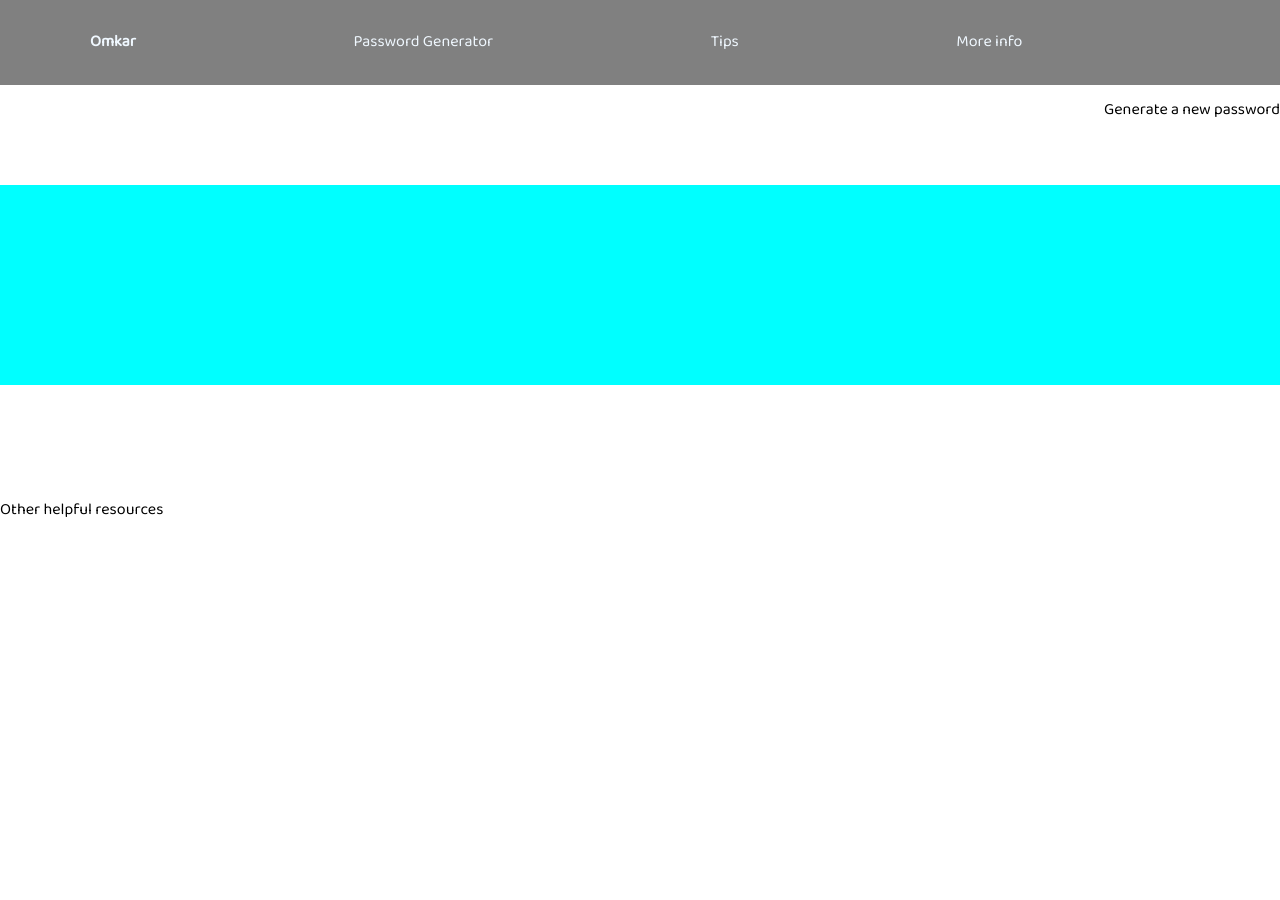
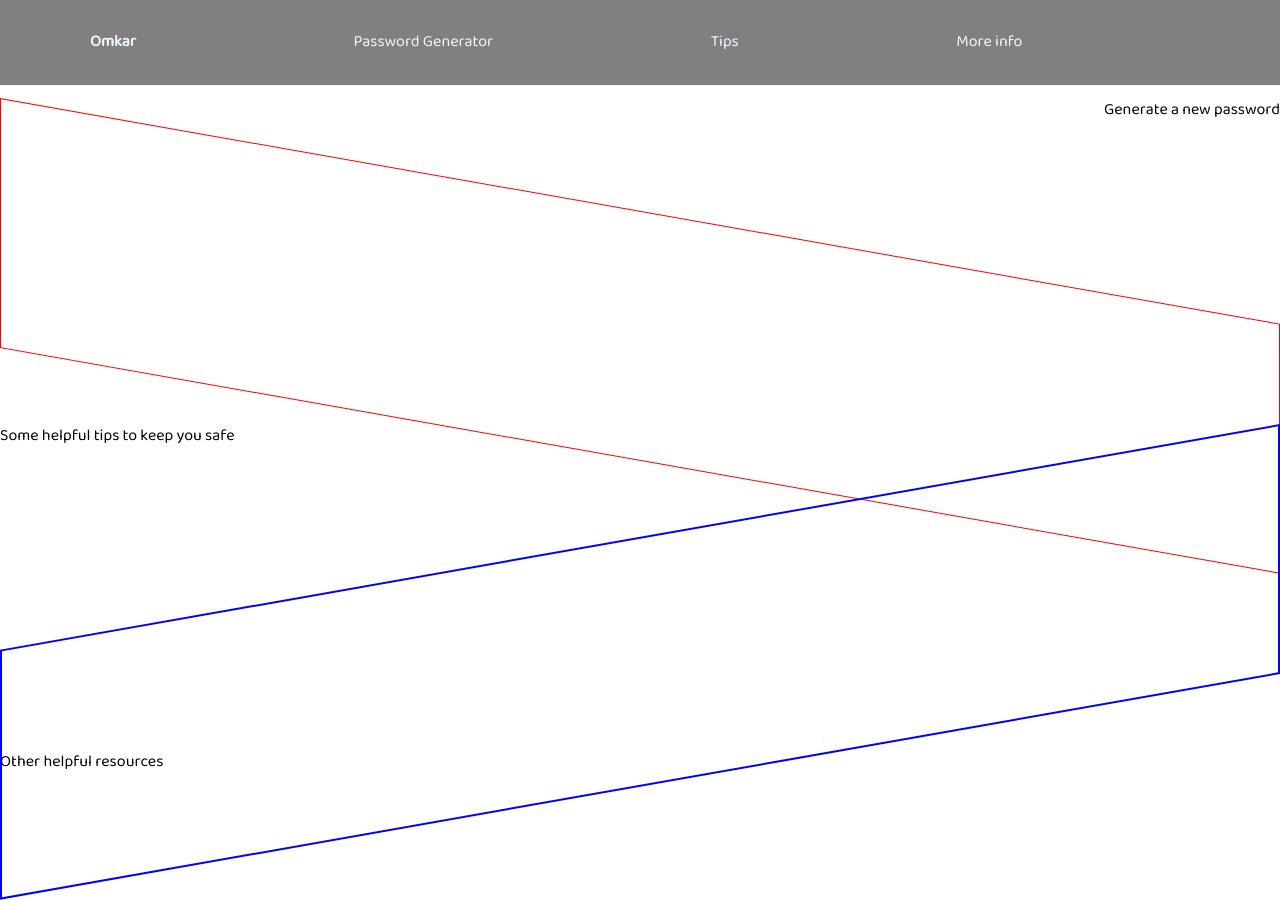
Before and after one commit to Ticktock101/Safety-on-the-Web, a plain HTML site: page index.html in a window 1280 px wide. Before the commit the page ends 800 px from the top, so only its background shows below. Drawn offline with Linux system fonts and the light colour scheme.

Commit message:
add second divider

```diff
--- a/css/homepage.css
+++ b/css/homepage.css
@@ -44,7 +44,7 @@ nav {
     left: 0px;
     bottom: 0px;
     z-index: 2;
-    grid-template-rows: 100px 100px 100px 100px 100px;
+    grid-template-rows: auto auto auto auto auto;
     grid-template-columns: 100%;
     grid-template-areas:
     "password-generator"
@@ -67,27 +67,43 @@ nav {
     z-index: 1;
 }
 
+/* first divider */
 .first-divider {
     grid-area: first-divider;
     position: relative;
     width: 100%;
-    height: 200px;
-    background: aqua;
-    z-index: 1;
+    height: 250px;
+    background: transparent;
+    border: 1px solid red;
+    top: -50px;
+    z-index: 2;
+    transform-origin: top left;
+    transform: skewY(10deg);
 }
 
-.first-divider::after{
-    position: absolute;
+.tips {
+    grid-area: tips;
+    display: flex;
+    justify-content: flex-start;
+}
+
+.tips p {
+    flex: 0 1 auto;
+    width: auto;
+    height: auto;
+    z-index: 1;
+
+}
+
+.second-divider {
+    grid-area: second-divider;
+    position: relative;
     width: 100%;
-    height: 100%;
-    background-color: red;
+    height: 250px;
+    background: transparent;
+    border: 2px solid blue;
+    top: -50px;
     z-index: 2;
-
-    top: 85;
-    right: 0;
-    bottom: 0;
-    left: 0;
-
-    transform-origin: top left;
-    transform: skewY(4deg);
+    transform-origin: top right;
+    transform: skewY(-10deg);
 }
--- a/css/website.css
+++ b/css/website.css
@@ -11,6 +11,7 @@ html, body{
     padding: 0;
     height: 100%;
     width: 100%;
+    overflow-y: auto;
 }
 
 header, main, footer {
--- a/index.html
+++ b/index.html
@@ -27,14 +27,15 @@
                 <div class="first-divider">
                     <!--images-->
                 </div>
-                <div>
+                <div class="tips">
                     <p>Some helpful tips to keep you safe</p>
                 </div>
-                <div>
+                <div class="second-divider">
                     <!--images-->
                 </div>
                 <div>
                     <p>Other helpful resources</p>
+
                 </div>
             </div>
         </main>
```
